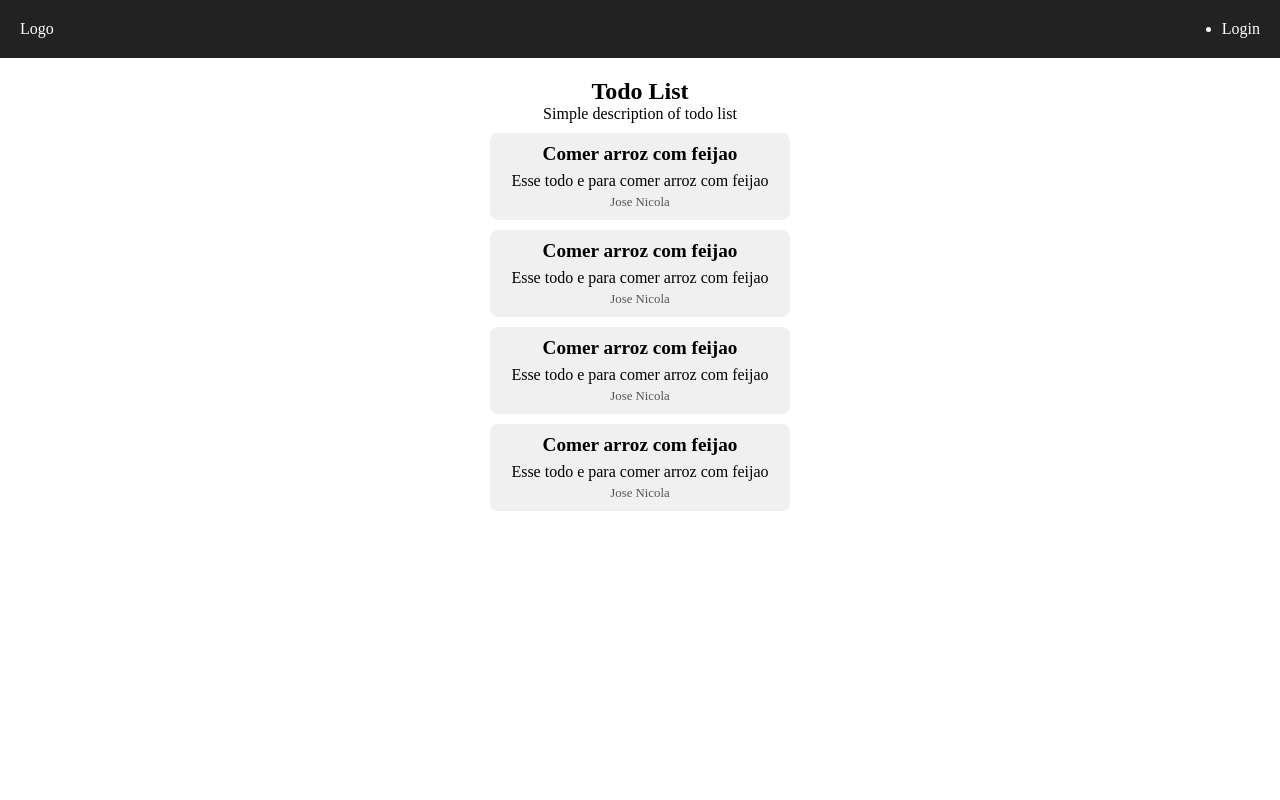
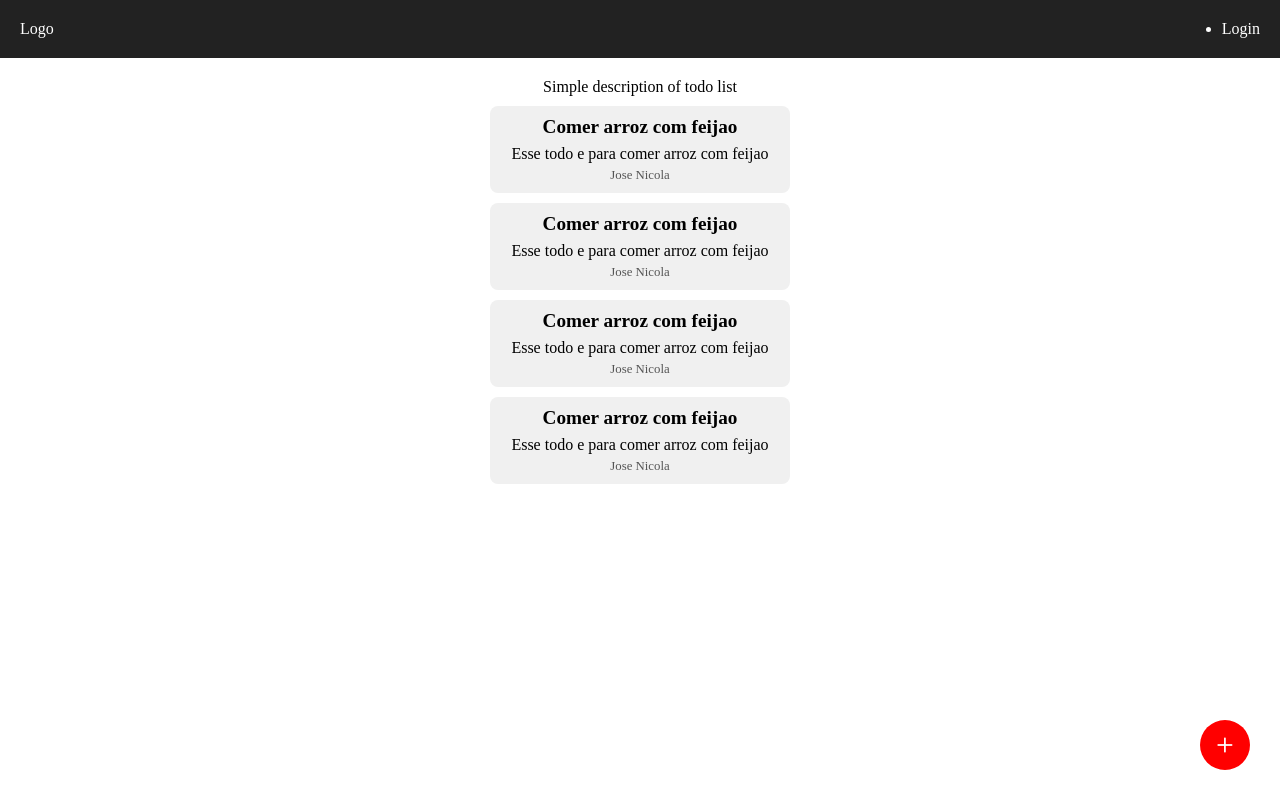
Before and after one commit to EdAndrade/trilha-fullstack-fron-end-todolist, a Nuxt app: page / in a window 1280 px wide. Built offline with nearby package versions, Linux system fonts and the light colour scheme.

Commit message:
styling addTodo

```diff
--- /dev/null
+++ b/components/AddTodo.vue
@@ -0,0 +1,50 @@
+<template>
+	<div class="addTodoComponent">
+
+		<form @submit.prevent class="todoContainer">
+			<input type="text" placeholer="O que fazer"/>
+			<input type="text" placeholder="Descrição"/>
+			<input type="text" placeholder="Usuário"/>
+			<button>Adicionar</button>
+		</form>
+	</div>
+</template>
+
+<script>
+	export default {
+
+	}
+</script>
+
+
+<style scoped lang="scss">
+
+	.addTodoComponent{
+		width: 100%;
+		height: 100%;
+		display: flex;
+		align-items: center;
+		justify-content: center;
+		position: absolute;
+		background-color: rgba(#222, 0.7);
+
+		.todoContainer{
+			max-width: 300px;
+			width: 100%;
+			border-radius: 8px;
+			background-color: #f0f0f0;
+			padding: 20px;
+			margin: auto;
+
+			input{
+				width: 100%;
+				padding: 10px;
+				border-radius: 8px;
+				outline: none;
+				border-style: none;
+				margin-bottom: 10px;
+				box-shadow: 0px 0px 2px -4px rgba(#333, 0.1);
+			}
+		}
+	}
+</style>
--- a/components/Todo.vue
+++ b/components/Todo.vue
@@ -1,6 +1,8 @@
 <template>
-	<div class="todoComponent" @mouseenter="setShowToTrue" @mouseleave="setShowToFalse">
-		<p class="title">Comer arroz com feijao</p>
+	<div class="todoComponent"
+		@mouseenter="setTittle('Comer Leitao com pao')"
+		@mouseleave="setTittle('Comer arroz com feijao')">
+		<p class="title">{{title}}</p>
 		<p class="description">Esse todo e para comer arroz com feijao</p>
 		<p class="user">Jose Nicola</p>
 
@@ -17,19 +19,16 @@
 		data(){
 
 			return {
-				show: false
+				show: false,
+				title: 'Comer arroz com feijao'
 			}
 		},
 
 		methods: {
 
-			setShowToFalse(){
-				this.show = false
+			setTittle(title){
+				this.title = title
 			},
-
-			setShowToTrue(){
-				this.show = true
-			}
 		}
 	}
 </script>
--- a/nuxt.config.js
+++ b/nuxt.config.js
@@ -23,6 +23,7 @@ export default {
 
   // Plugins to run before rendering page: https://go.nuxtjs.dev/config-plugins
   plugins: [
+	'@/plugins/fontawesome'
   ],
 
   // Auto import components: https://go.nuxtjs.dev/config-components
--- a/package.json
+++ b/package.json
@@ -9,7 +9,7 @@
     "generate": "nuxt generate"
   },
   "dependencies": {
-    "@fortawesome/fontawesome-free": "5.15.1",
+    "@fortawesome/fontawesome-free": "^6.3.0",
     "@nuxtjs/axios": "^5.13.6",
     "core-js": "^3.25.3",
     "nuxt": "^2.15.8",
--- a/pages/index.vue
+++ b/pages/index.vue
@@ -1,15 +1,19 @@
 <template>
 	<div class="homePage">
 		<Header/>
+		<AddTodo v-show="showTodo"/>
+		<section class="todolist">
 
-		<section class="todolist">
-			<h1>Todo List</h1>
 			<p>Simple description of todo list</p>
 
 			<div class="todoContainer" v-for="(i, index) in [1,3,4,5]" :key="index">
 				<Todo />
 			</div>
 		</section>
+
+		<button class="addTodo" @click="handleTodo">
+			<i class="fa-regular fa-plus"></i>
+		</button>
 	</div>
 </template>
 
@@ -19,14 +23,14 @@
 
 		data(){
 			return {
-				color: 'red'
+				showTodo: false
 			}
 		},
 
 		methods: {
 
-			changeColorName(){
-				this.color = 'blue'
+			handleTodo(){
+				this.showTodo = !this.showTodo
 			}
 		}
 	};
@@ -35,7 +39,8 @@
 <style scoped lang="scss">
 
 	.homePage{
-
+		position: relative;
+		min-height: 100vh;
 
 		.todolist{
 			margin: 20px auto;
@@ -45,6 +50,26 @@
 				margin-top: 10px;
 			}
 		}
+
+		.addTodo{
+			position: fixed;
+			width: 50px;
+			height: 50px;
+			border-radius: 100%;
+			border-style: none;
+			background-color: red;
+			bottom: 30px;
+			right: 30px;
+			display: flex;
+			align-items: center;
+			justify-content: center;
+			cursor: pointer;
+
+			i{
+				color: #fff;
+				font-size: 1.4em;
+			}
+		}
 	}
 
 </style>
--- /dev/null
+++ b/plugins/fontawesome.js
@@ -0,0 +1 @@
+import '@fortawesome/fontawesome-free/css/all.css'
```
Also changed, not shown: 1 other file (tests, documents, lock files or other folders).
